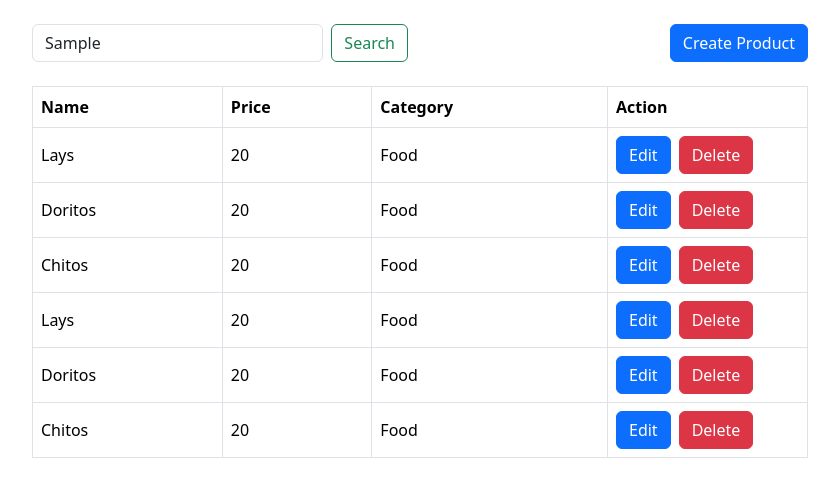
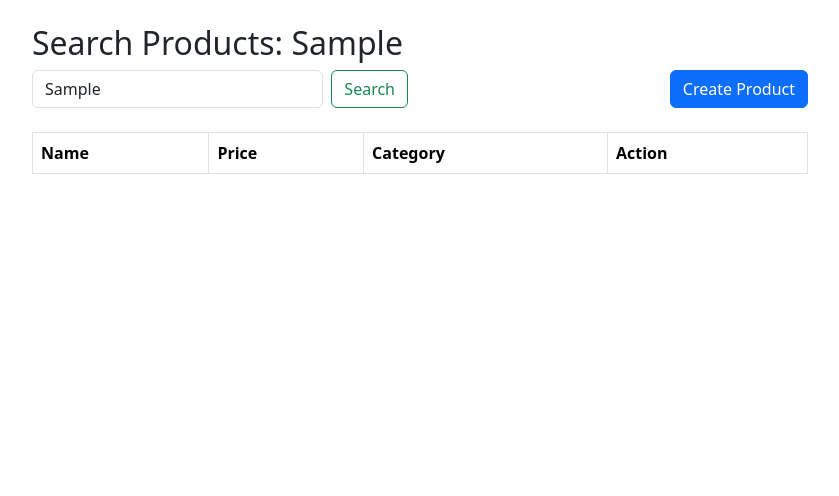
Before and after one commit to RahulShahUX/redux-crud, a React (Create React App) app: page / in a window 1280 px wide. Both pictures are taken after typing "Sample" into the empty fields and a click on the button "Search". Shown: the top 496 px of the page, without its empty margins (220-1059 px from the left). Built offline with nearby package versions, Linux system fonts and the light colour scheme.

Commit message:
product search and delete feature added

```diff
--- a/src/App.js
+++ b/src/App.js
@@ -1,4 +1,4 @@
-import React from 'react';
+import React, { useRef, useState } from 'react';
 import ProductTable from './components/ProductTable';
 import ProductSearch from './components/ProductSearch';
 import { Col, Container, Row } from 'react-bootstrap';
@@ -6,17 +6,17 @@
 import "./App.css";
 
 function App() {
+  const searchRef = useRef("");
+  const [mainSearchValue, setMainSearchValue] = useState("")
   return (
     <Container className='product-container'>
       <Row className='my-4'>
-        <Col>
-          <ProductSearch />
-        </Col>
-        <Col className='d-flex justify-content-end'>
+        <ProductSearch searchRef={searchRef} setMainSearchValue={setMainSearchValue} mainSearchValue={mainSearchValue} />
+        <Col xs={6} className='d-flex justify-content-end'>
           <ProductCreate />
         </Col>
       </Row>
-      <ProductTable />
+      <ProductTable searchRef={searchRef} mainSearchValue={mainSearchValue} />
     </Container>
   );
 }
--- a/src/components/ProductPopup.js
+++ b/src/components/ProductPopup.js
@@ -12,7 +12,7 @@
     const priceRef = useRef(null);
     const categoryRef = useRef(null);
 
-    console.log("props.editedProduct", props.editedProduct);
+    // console.log("props.editedProduct", props.editedProduct);
 
     useEffect(() => {
         if (props.editedProduct) {
--- a/src/components/ProductSearch.js
+++ b/src/components/ProductSearch.js
@@ -1,15 +1,39 @@
-import { Form, Button } from "react-bootstrap"
+import { Form, Button, Col } from "react-bootstrap";
+import { useDispatch, useSelector } from 'react-redux';
+import { SEARCH_PRODUCT } from "../reduxContext/actions";
+import { useRef } from "react";
 
-export default function ProductSearch() {
-    return(
+export default function ProductSearch(props) {
+  const dispatch = useDispatch();
+  const searchRef = useRef("");
+
+  const SearchProduct = () => {
+    const searchValue = (searchRef.current.value).toLowerCase();
+    props.setMainSearchValue(searchValue);
+    // console.log("props.searchRef.current.value from search", props.searchRef.current.value);
+    dispatch(SEARCH_PRODUCT(searchValue));
+  }
+  return (
+    <>
+      {(searchRef.current.value) &&
+        <Col xs={12}>
+          <div>
+            <h2>Search Products: {searchRef.current.value}</h2>
+          </div>
+        </Col>
+      }
+      <Col xs={6}>
         <Form className="d-flex">
           <Form.Control
             type="search"
             placeholder="Search"
             className="me-2"
             aria-label="Search"
+            ref={searchRef}
           />
-            <Button variant="outline-success">Search</Button>
+          <Button variant="outline-success" onClick={() => SearchProduct()}>Search</Button>
         </Form>
+      </Col>
+    </>
   )
 }
--- a/src/components/ProductTable.js
+++ b/src/components/ProductTable.js
@@ -4,23 +4,23 @@
 import ProductPopup from './ProductPopup';
 import { DELETE_PRODUCT } from "../reduxContext/actions";
 
-const ProductTable = () => {
+const ProductTable = (props) => {
   const [show, setShow] = useState(false);
   const [editedProduct, setEditProduct] = useState(null)
   const products = useSelector(state => state.products);
+  const filteredProducts = useSelector(state => state.filteredProducts);
   const dispatch = useDispatch();
-
 
   const handleClose = () => {
     setShow(false)
   }
 
   const EditProduct = (index) => {
-    console.log("index", index);
-    console.log("products", products);
-    console.log("products[index]", products[index]);
+    // console.log("index", index);
+    // console.log("products", products);
+    // console.log("products[index]", products[index]);
     setEditProduct(products[index]);
-    console.log("editedProduct", editedProduct);
+    // console.log("editedProduct", editedProduct);
 
     setShow(true);
   }
@@ -42,7 +42,8 @@
         </thead>
         <tbody>
           {
-            products.map((item, index) => {
+            (props.mainSearchValue == "" || props.mainSearchValue == undefined || props.mainSearchValue == null) ?
+            (products.map((item, index) => {
               return (
                 <tr key={item.id} className='align-middle'>
                   <td>{item.name}</td>
@@ -54,7 +55,21 @@
                   </td>
                 </tr>
               )
-            })
+            }))
+            :
+           ( filteredProducts.map((item, index) => {
+              return (
+                <tr key={item.id} className='align-middle'>
+                  <td>{item.name}</td>
+                  <td>{item.price}</td>
+                  <td>{item.category}</td>
+                  <td>
+                    <Button variant="primary" className='me-2' onClick={()=>EditProduct(index)}>Edit</Button>
+                    <Button variant="danger" onClick={()=>DeleteProduct(item)}>Delete</Button>
+                  </td>
+                </tr>
+              )
+            }))
           }
         </tbody>
       </Table>
--- a/src/reduxContext/actions.js
+++ b/src/reduxContext/actions.js
@@ -19,3 +19,10 @@
       payload: product
     };
   };
+
+  export const SEARCH_PRODUCT = (product) => {
+    return {
+      type: 'SEARCH_PRODUCT',
+      payload: product
+    };
+  };
--- a/src/reduxContext/reducer.js
+++ b/src/reduxContext/reducer.js
@@ -6,7 +6,8 @@
     { id: 4, name: "Lays", price: "20", category: "Food" },
     { id: 5, name: "Doritos", price: "20", category: "Food" },
     { id: 6, name: "Chitos", price: "20", category: "Food" }
-  ]
+  ],
+  filteredProducts: []
 }
 
 const productReducer = (state = initialState, action) => {
@@ -23,15 +24,38 @@
           return product.id === action.payload.id ? action.payload : product
         })
       };
+    case 'SEARCH_PRODUCT':
+      if (action.payload == "") {
+        // console.log("empty value", state);
+        return {
+          ...state,
+          products: state.products
+        }
+      }
+      else {
+        const searchedProducts = state.products.slice()
+        // console.log("search", action.payload);
+        if (action.payload == "" || action.payload == null) {
+          return {
+            ...state,
+            products: state.products
+          };
+        }
+        else {
+          return {
+            ...state,
+            filteredProducts: searchedProducts.filter((product) => {
+              // console.log("action.payload search products", action.payload, product.name.toLowerCase());
+              return (product.name.toLowerCase()).includes(action.payload);
+            })
+          };
+        }
+      }
     case 'DELETE_PRODUCT':
       return {
         ...state,
         // products: state.products.toSpliced(action.payload-1, 1)
-        // products:state.products.filter((productId)=>{
-        //   return action.payload-1 !== state.products[action.payload-1].id, console.log("filter", action.payload, state.products[action.payload-1].id)
-        // })
-        products:state.products.filter((product)=>{
-          console.log("filter", action.payload)
+        products: state.products.filter((product) => {
           return action.payload.id !== product.id
         })
       };
```
Lines whose indentation alone changed are shown as unchanged.
